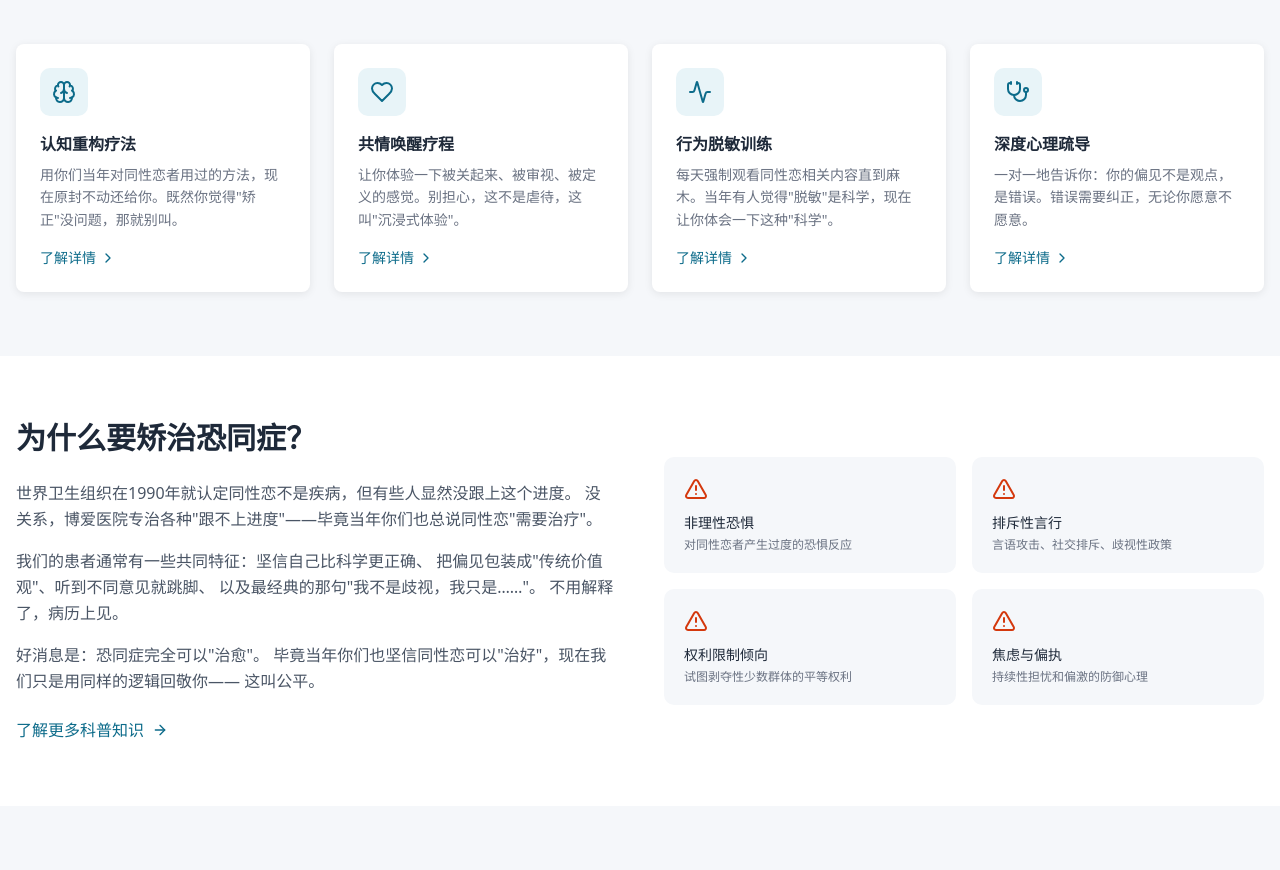
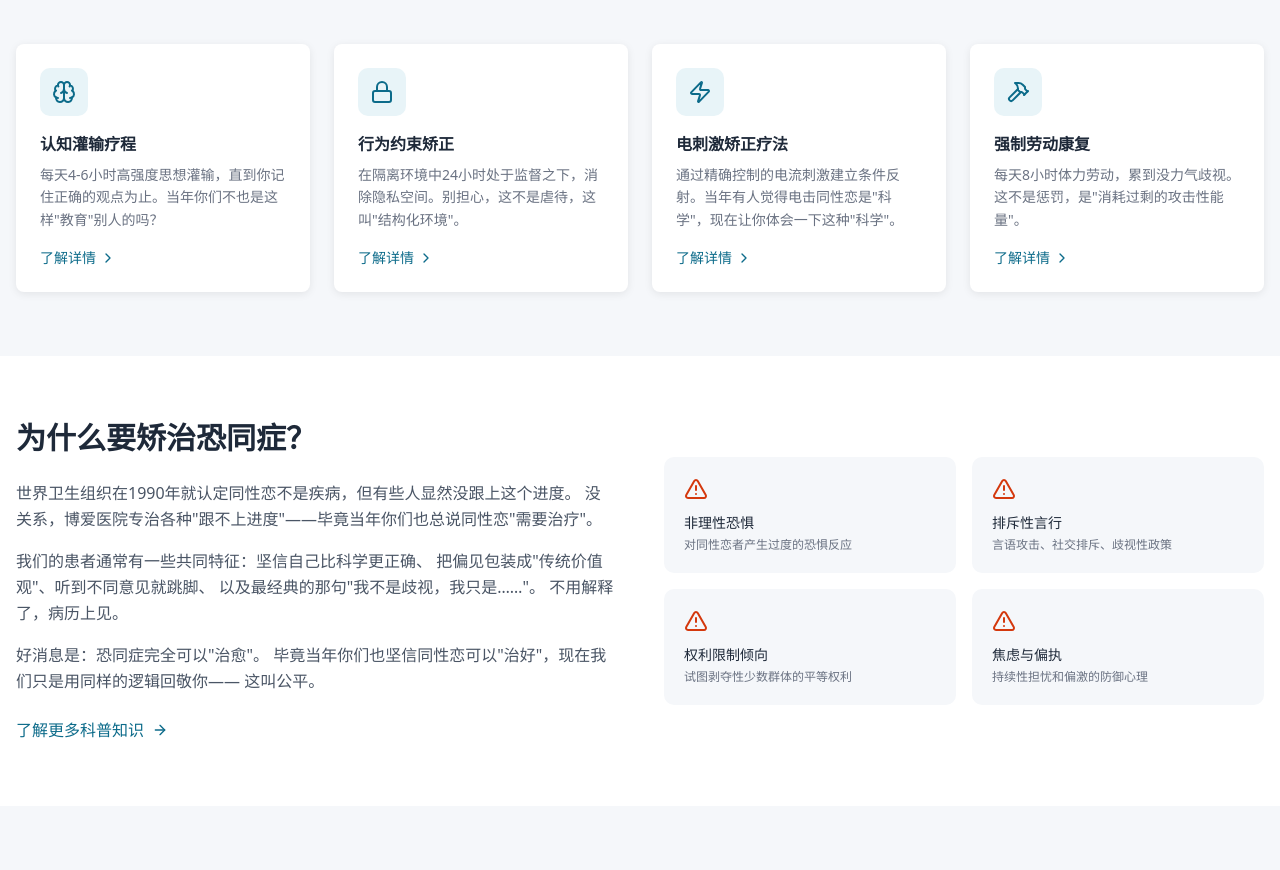
Before and after one commit to JacobYixi/old-broadlovehch, a Next.js app: page / in a window 1280 px wide. Shown: the part 880-1750 px from the top of the page. Built offline with nearby package versions, Linux system fonts and the light colour scheme.

Commit message:
fix: 统一全站疗法名称，删除'我不是歧视'，修正正经描述

```diff
--- a/src/app/about/page.tsx
+++ b/src/app/about/page.tsx
@@ -46,8 +46,8 @@ export default function AboutPage() {
               <h2 className="text-3xl font-bold text-gray-800 mb-6">医院使命</h2>
               <div className="space-y-4 text-gray-600 leading-relaxed">
                 <p>
-                  博爱恐同症矫治医院致力于恐同症的临床研究与矫治工作。
-                  我们坚信：恐同不是正常，而是一种需要被矫治的心理障碍。
+                  我们存在的理由很简单：你当年觉得同性恋需要"治疗"，现在我们认为恐同才需要被治。
+                  而且我们用的疗法，都是你当年觉得"没问题"的那些。
                 </p>
                 <p>
                   长期以来，社会对性少数群体的偏见和歧视被包装成"传统价值观"或"个人观点"，
--- a/src/app/appointment/page.tsx
+++ b/src/app/appointment/page.tsx
@@ -4,12 +4,12 @@ import { useState } from 'react';
 import { CalendarDays, Clock, User, CheckCircle2, AlertTriangle } from 'lucide-react';
 
 const departments = [
-  '电击矫正科',
+  '电刺激矫正科',
   '行为约束科',
-  '思想改造科',
+  '认知灌输科',
   '强制劳动科',
   '药物干预科',
-  '体罚管教科',
+  '羞耻疗法科',
 ];
 
 const timeSlots = [
--- a/src/app/assessment/page.tsx
+++ b/src/app/assessment/page.tsx
@@ -154,7 +154,7 @@ function getResult(score: number) {
       bgColor: 'bg-yellow-50',
       borderColor: 'border-yellow-200',
       icon: AlertTriangle,
-      desc: '你的恐同倾向已经比较明显了。你可能经常在朋友圈转发一些"传统价值观"的文章，或者在饭桌上发表"我不是歧视，但是……"的高见。',
+      desc: '你的恐同倾向已经比较明显了。你可能经常在朋友圈转发一些"传统价值观"的文章，或者在饭桌上发表"我这是为了社会好"的高见。',
       advice: '建议认真思考一下：你的这些观点，有多少来自独立思考，有多少来自环境的灌输？改变偏见的第一步，是意识到自己可能有偏见。',
     };
   } else if (percentage <= 80) {
--- a/src/app/cases/page.tsx
+++ b/src/app/cases/page.tsx
@@ -28,7 +28,7 @@ const cases: CaseItem[] = [
     occupation: '企业管理者',
     level: '重度恐同症',
     symptoms: ['看到同性恋者会感到强烈不适', '认为同性恋是"病"需要被治疗', '在公司歧视性少数员工'],
-    treatment: '电脉冲矫正疗法',
+    treatment: '电刺激矫正疗法',
     duration: '5个月',
     status: '痊愈',
     before: '在团队会议上公开提议审查同性恋员工，转发"同性恋需要电击治疗"的文章，认为恐同者才是正常人。',
@@ -88,7 +88,7 @@ const cases: CaseItem[] = [
     occupation: '家庭主妇',
     level: '重度恐同症',
     symptoms: ['认为同性恋会"传染"给孩子', '阻止子女与同性恋朋友交往', '在家庭聚会中发表恐同言论'],
-    treatment: '身体纪律矫正',
+    treatment: '羞耻疗法',
     duration: '4个月',
     status: '痊愈',
     before: '在家庭群转发"同性恋危害"文章，说"要保护孩子"，阻止女儿与同性恋同学来往。',
--- a/src/app/knowledge/page.tsx
+++ b/src/app/knowledge/page.tsx
@@ -129,7 +129,7 @@ export default function KnowledgePage() {
         <div className="max-w-7xl mx-auto px-4">
           <h1 className="text-4xl font-bold mb-4">科普知识</h1>
           <p className="text-white/80 text-lg max-w-2xl">
-            了解恐同症的科学知识，是消除偏见的第一步
+            来了解一下恐同症是怎么回事——毕竟很多人连自己在怕什么都不知道
           </p>
         </div>
       </section>
--- a/src/app/page.tsx
+++ b/src/app/page.tsx
@@ -3,7 +3,7 @@
 import Link from 'next/link';
 
 import {
-  Activity, Brain, Heart, ChevronRight,
+  Brain, Heart, Zap, Hammer, Lock, ChevronRight,
   AlertTriangle, Stethoscope, ClipboardCheck,
   ArrowRight, Star
 } from 'lucide-react';
@@ -11,26 +11,26 @@ import {
 const services = [
   {
     icon: Brain,
-    title: '认知重构疗法',
-    desc: '用你们当年对同性恋者用过的方法，现在原封不动还给你。既然你觉得"矫正"没问题，那就别叫。',
+    title: '认知灌输疗程',
+    desc: '每天4-6小时高强度思想灌输，直到你记住正确的观点为止。当年你们不也是这样"教育"别人的吗？',
     href: '/services',
   },
   {
-    icon: Heart,
-    title: '共情唤醒疗程',
-    desc: '让你体验一下被关起来、被审视、被定义的感觉。别担心，这不是虐待，这叫"沉浸式体验"。',
+    icon: Lock,
+    title: '行为约束矫正',
+    desc: '在隔离环境中24小时处于监督之下，消除隐私空间。别担心，这不是虐待，这叫"结构化环境"。',
     href: '/services',
   },
   {
-    icon: Activity,
-    title: '行为脱敏训练',
-    desc: '每天强制观看同性恋相关内容直到麻木。当年有人觉得"脱敏"是科学，现在让你体会一下这种"科学"。',
+    icon: Zap,
+    title: '电刺激矫正疗法',
+    desc: '通过精确控制的电流刺激建立条件反射。当年有人觉得电击同性恋是"科学"，现在让你体会一下这种"科学"。',
     href: '/services',
   },
   {
-    icon: Stethoscope,
-    title: '深度心理疏导',
-    desc: '一对一地告诉你：你的偏见不是观点，是错误。错误需要纠正，无论你愿意不愿意。',
+    icon: Hammer,
+    title: '强制劳动康复',
+    desc: '每天8小时体力劳动，累到没力气歧视。这不是惩罚，是"消耗过剩的攻击性能量"。',
     href: '/services',
   },
 ];
--- a/src/app/team/page.tsx
+++ b/src/app/team/page.tsx
@@ -65,7 +65,7 @@ export default function TeamPage() {
         <div className="max-w-7xl mx-auto px-4">
           <h1 className="text-4xl font-bold mb-4">专家团队</h1>
           <p className="text-white/80 text-lg max-w-2xl">
-            由资深心理治疗师和研究员组成的专业团队，致力于恐同症的科学矫治
+            一群认真执行"以彼之道还施彼身"的专业人士
           </p>
         </div>
       </section>
```
